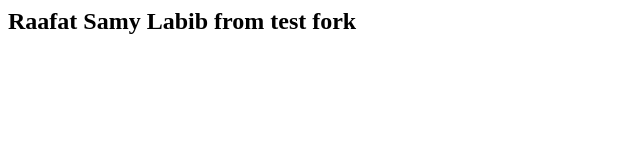
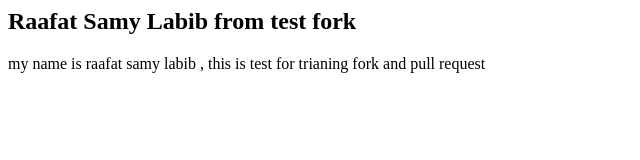
Before and after one commit to ForTest555/RepoTest, a plain HTML site: page index.html in a window 1280 px wide. Shown: the whole page, without its empty margins (0-640 px from the left). Drawn offline with Linux system fonts and the light colour scheme.

Commit message:
paragraph
add paragraph in html file

```diff
--- a/index.html
+++ b/index.html
@@ -5,5 +5,6 @@
   </head>
   <body>
     <h2>Raafat Samy Labib from test fork</h2>
+    <p>my name is raafat samy labib , this is test for trianing fork and pull request</p>
   </body>
 <html
```
